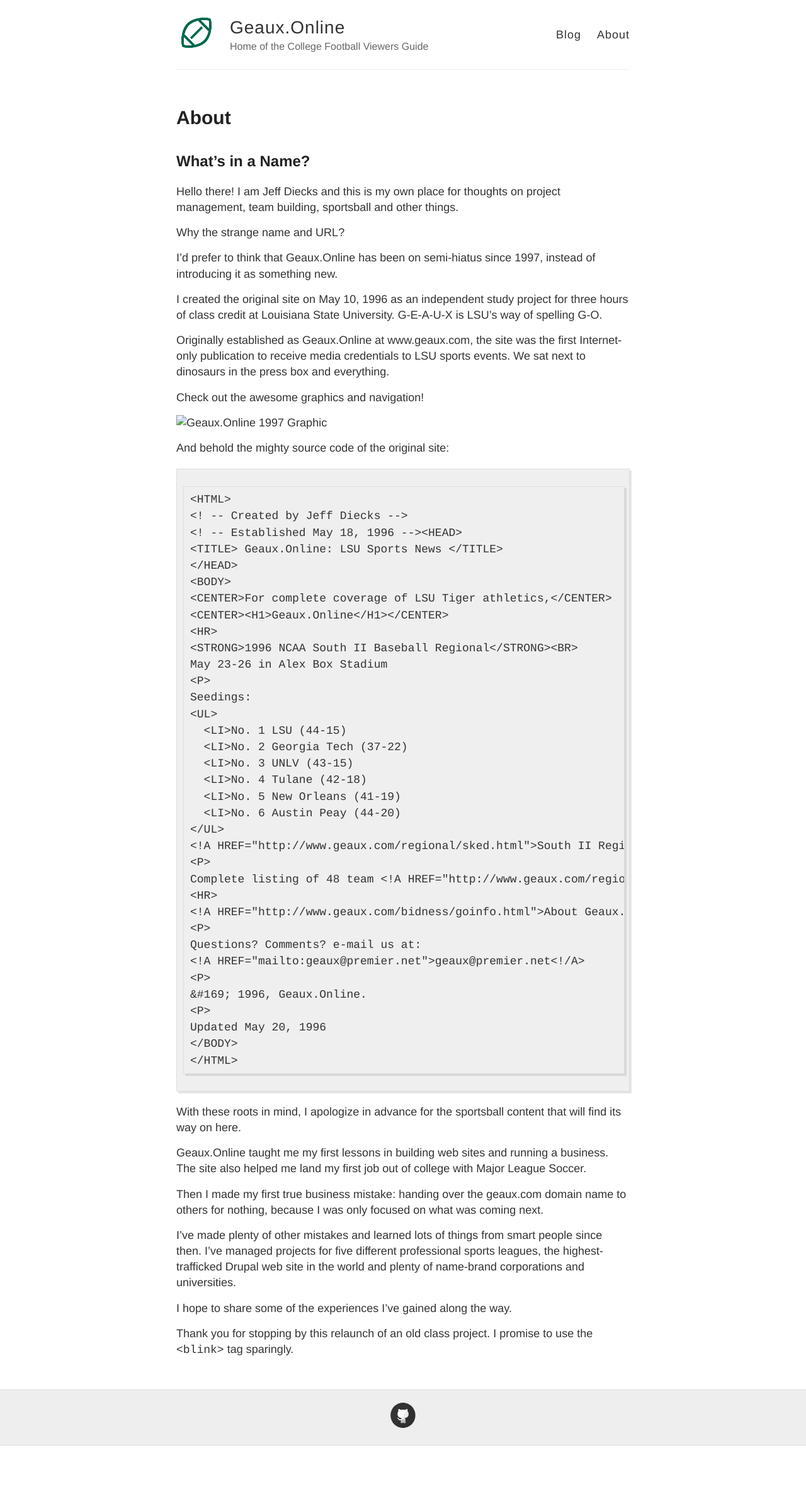
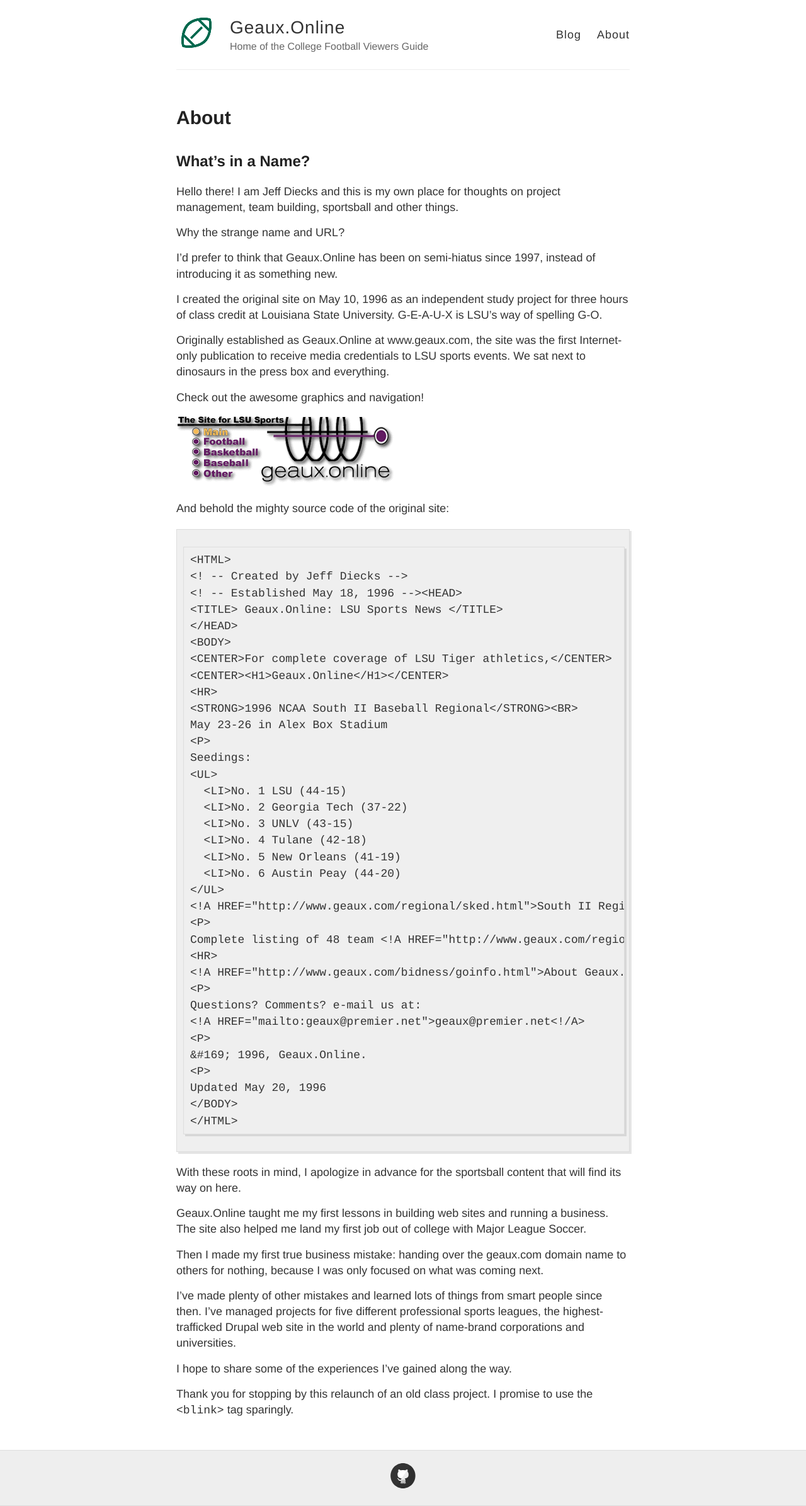
Before and after one commit to GeauxJD/geaux-site, a Jekyll site: the page built from about.md, in a window 1280 px wide. Shown: the whole page at 63% size. Built offline with Jekyll 4.4.1, drawn with Linux system fonts in a browser that asks for light colours; before the commit the page ends 2295 px from its top, so only the background shows below that.

Commit message:
Update image link format in about.md
Signed-off-by: Jeff Diecks <55294502+GeauxJD@users.noreply.github.com>

```diff
--- a/about.md
+++ b/about.md
@@ -18,7 +18,7 @@
 
 Check out the awesome graphics and navigation!
 
-![Geaux.Online 1997 Graphic](images/geaux-original.png "Geaux.Online 1997 Graphic")
+![Geaux.Online 1997 Graphic]({{ site.baseurl }}/images/geaux-original.png "Geaux.Online 1997 Graphic")
 
 And behold the mighty source code of the original site:
 
```
